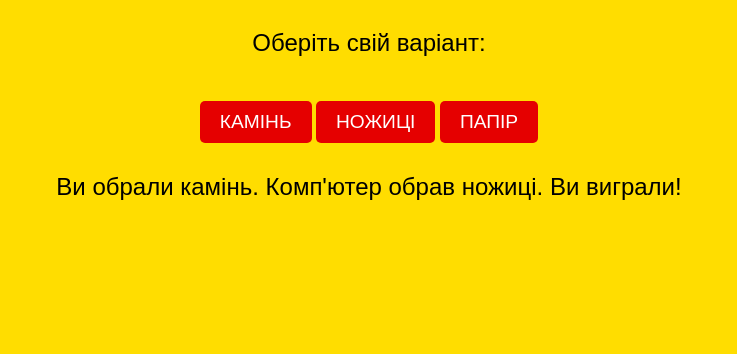
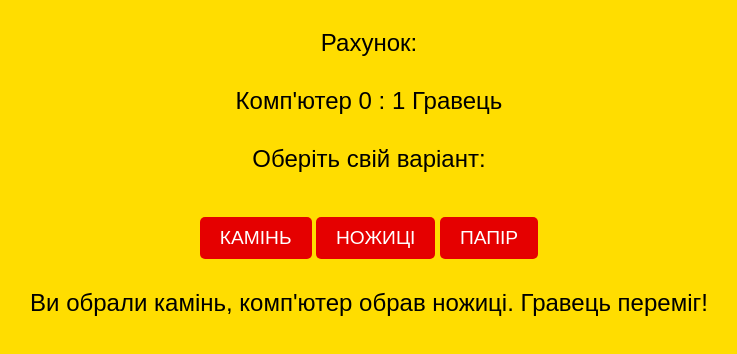
Before and after one commit to bohdanhavrylenko19/game1, a plain HTML site: page index.html in a window 1280 px wide. Both pictures are taken after a click on the button "КАМІНЬ". Shown: the part 312-666 px from the top of the page, without its empty margins (271-1008 px from the left). Drawn offline with Linux system fonts and the light colour scheme.

Commit message:
Add files via upload

```diff
--- a/index.html
+++ b/index.html
@@ -50,12 +50,21 @@
 			margin-top: 50px;
 			width: 200px;
 		}
+
+		#score {
+			color: #000;
+			font-size: 1.5rem;
+			margin-top: 30px;
+		}
 	</style>
 </head>
 <body>
 	<img id="logo" src="https://upload.wikimedia.org/wikipedia/commons/thumb/2/24/FC_Shakhtar_Donetsk_logo.svg/1200px-FC_Shakhtar_Donetsk_logo.svg.png" alt="Шахтар">
 
 	<h1>Камінь, ножиці, папір</h1>
+
+	<p>Рахунок: </p>
+	<p id="score">Комп'ютер 0 : 0 Гравець</p>
 
 	<p>Оберіть свій варіант:</p>
 
@@ -66,6 +75,9 @@
 	<p id="result"></p>
 
 	<script>
+		var computerScore = 0;
+		var playerScore = 0;
+
 		function play(playerChoice) {
 			var choices = ["камінь", "ножиці", "папір"];
 			var computerChoice = choices[Math.floor(Math.random()*choices.length)];
@@ -77,12 +89,14 @@
 				(playerChoice == "ножиці" && computerChoice == "папір") ||
 				(playerChoice == "папір" && computerChoice == "камінь")
 			) {
-				result = "Ви виграли!";
-			} else {
-				result = "Комп'ютер виграв!";
-			}
-			document.getElementById("result").innerHTML = "Ви обрали " + playerChoice + ". Комп'ютер обрав " + computerChoice + ". " + result;
+
+                result = "Гравець переміг!";
+			playerScore++;
+		} else {
+			result = "Комп'ютер переміг!";
+			computerScore++;
 		}
-	</script>
-</body>
-</html>
+		document.getElementById("result").innerHTML = "Ви обрали " + playerChoice + ", комп'ютер обрав " + computerChoice + ". " + result;
+		document.getElementById("score").innerHTML = "Комп'ютер " + computerScore + " : " + playerScore + " Гравець";
+	}
+</script>
```
